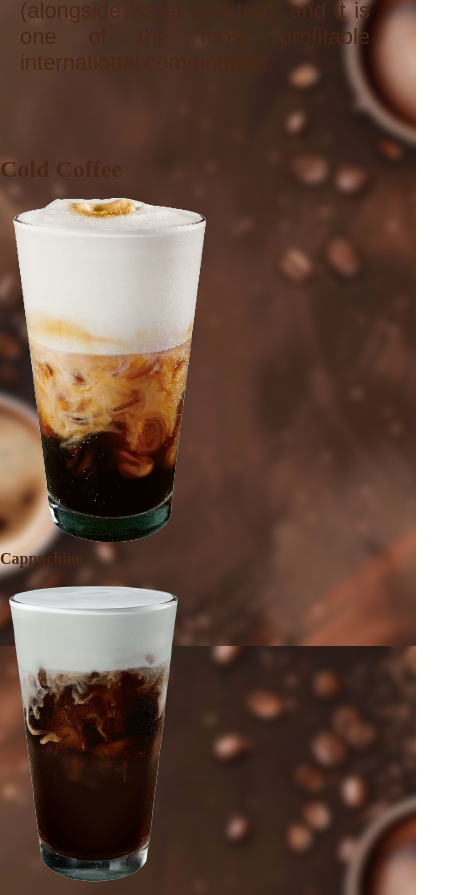
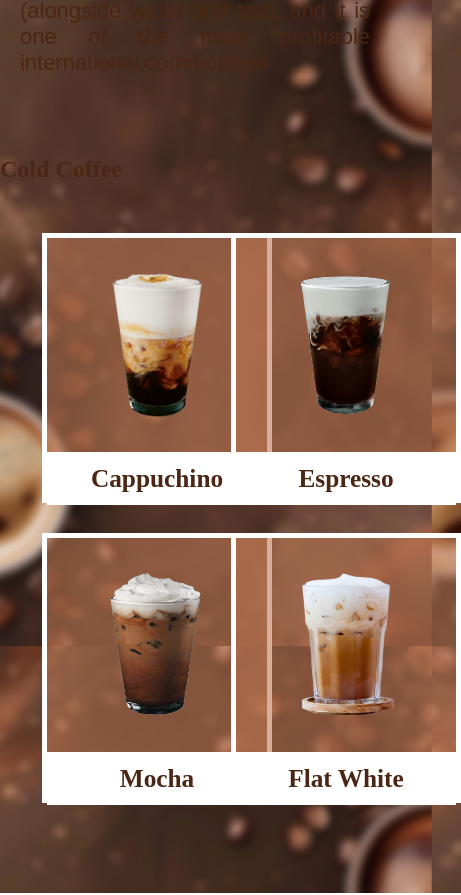
Before and after one commit to HanzalaKhattak/Task-06-HTML-CSS, a plain HTML site: page index.html in a window 390 px wide. Shown: the part 2730-3625 px from the top of the page, 461 px wide, since content can reach past the window. Drawn offline with Linux system fonts and the light colour scheme.

Commit message:
Cold Coffee Styling Added

```diff
--- a/style.css
+++ b/style.css
@@ -154,6 +154,39 @@ h1 em{
     text-align: justify;
 }
 
+/* <!--Cold Coffee Section--> */
+.cold-coffee-container{
+    display: flex;
+    justify-content: space-evenly;
+    margin-bottom: 90px;
+    margin-top: 60px;
+}
+
+.cold-coffee-container .cold-coffee-cup{
+    width: 220px;
+    height: 260px;
+    border: 5px solid white;
+    text-align: center;
+    background-color: rgba(185,117,83,0.589);
+    transition: transform 0.1s ease-in 0.1s;
+}
+.cold-coffee-cup:hover{
+    transform: translateY(-10px)
+}
+.cold-coffee-cup img{
+    padding: 30px 0;
+    width: 100px;
+    height: 150px;
+}
+.cold-coffee-container .text-body{
+    background-color: #fff;
+    padding: 12px;
+}
+
+.cold-coffee-cup .text-body h4{
+    font-size: 3vh;
+}
+
 
 
 /* // For small 1000px// */
@@ -234,6 +267,14 @@ h1 em{
         font-size: 2.6vh;
         font-weight: 450px;
     }
+    /* Cold Coffee  */
+    .cold-coffee-cup{
+        width: 180px;
+        height: 260px;
+    }
+    .cold-coffee-cup h4{
+        font-size: 2.2h;
+    }
 }
 
 /* for tabs */
@@ -310,6 +351,15 @@ h1 em{
         padding: 20px;
         font-size: 2vh;
         font-weight: 400px;
+    }
+    /* cold coffee  */
+    .cold-coffee-container{
+        display: grid;
+        grid-template-columns: 30% 30%;
+        justify-content: space-evenly;
+        align-items: center;
+        margin-top: 50px;
+        gap: 30px;
     }
 }
 
```
Also changed, not shown: index.html (+0 -3 lines).
